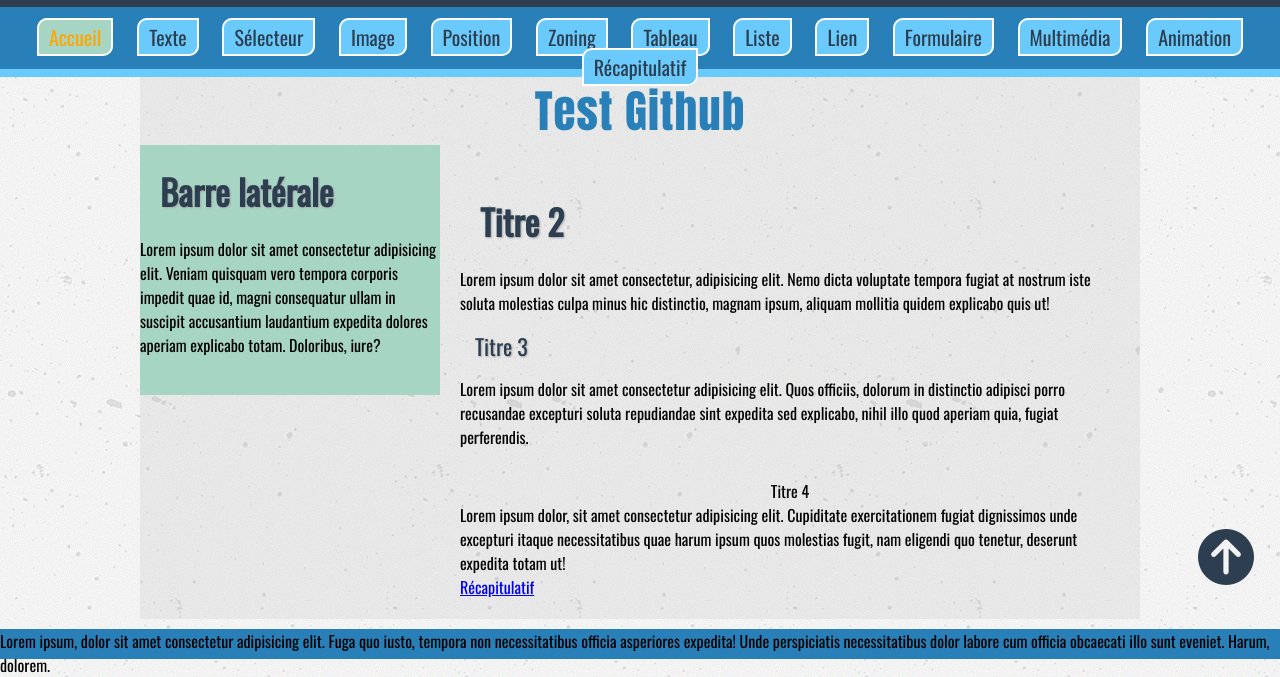
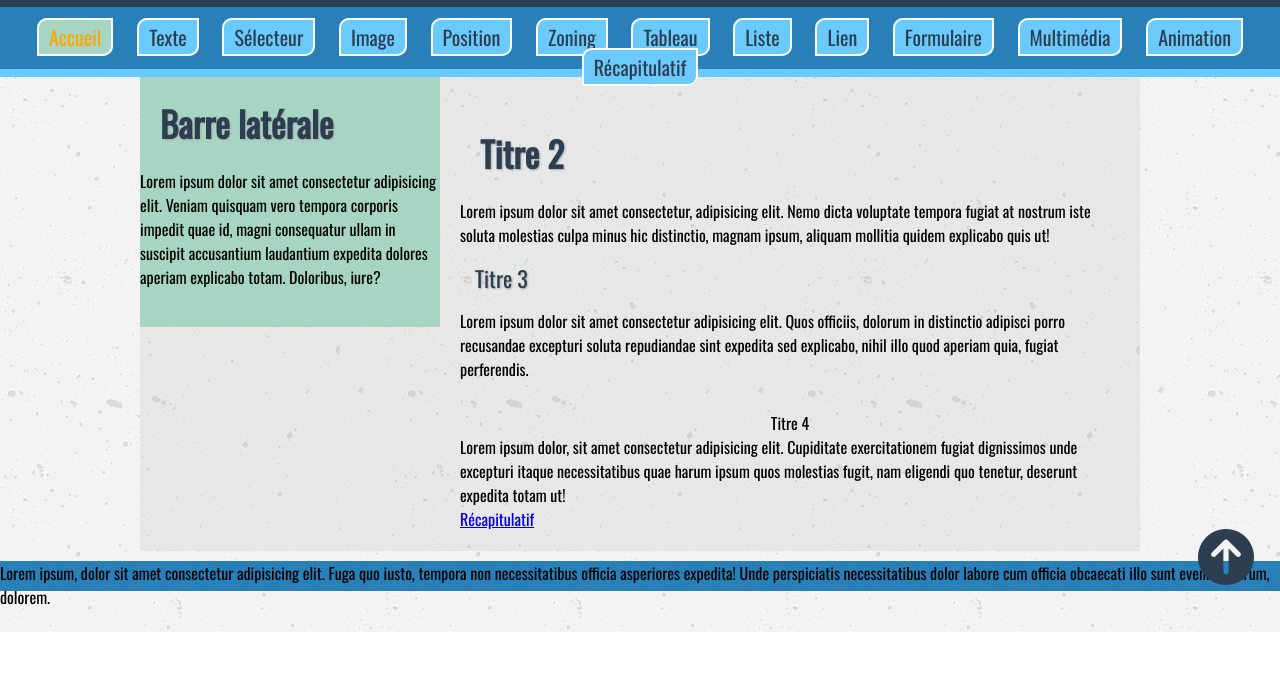
Before and after one commit to asaad-dev/premierSITE, a plain HTML site: page index.html in a window 1280 px wide. Shown: the part 168-845 px from the top of the page. After the commit the page ends 800 px from the top, so only its background shows below. Drawn offline with nearby package versions, Linux system fonts and the light colour scheme; files whose address does not match are found by name.

Commit message:
Update index.html

```diff
--- a/index.html
+++ b/index.html
@@ -54,8 +54,6 @@
             </div>
         </nav>
         <main>  <!-- Contenu Pricipal -->
-            <!-- test Github -->
-            <h1>Test Github</h1>
             <aside>
                 <h2>Barre latérale</h2>
                 <p>Lorem ipsum dolor sit amet consectetur adipisicing elit. Veniam quisquam vero tempora corporis impedit quae id, magni consequatur ullam in suscipit accusantium laudantium expedita dolores aperiam explicabo totam. Doloribus, iure?</p>
```
